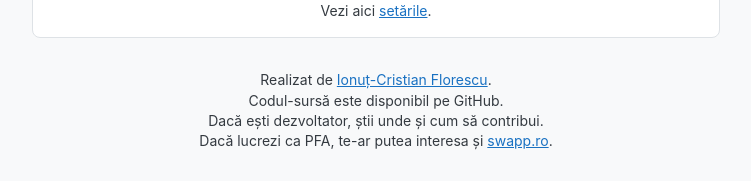
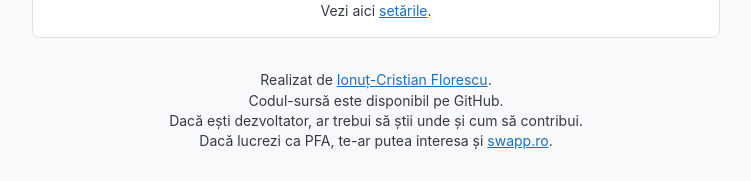
Before and after one commit to taxepfa/taxepfa.github.io, a Next.js app: page / in a window 1280 px wide. Shown: the part 1079-1260 px from the top of the page, without its empty margins (264-1015 px from the left). Built offline with nearby package versions, Linux system fonts and the light colour scheme; no server answers.

Commit message:
Updat efooter text

```diff
--- a/components/Footer.tsx
+++ b/components/Footer.tsx
@@ -12,7 +12,7 @@ export function Footer() {
         <br />
         Codul-sursă este disponibil pe GitHub.
         <br />
-        Dacă ești dezvoltator, știi unde și cum să contribui.
+        Dacă ești dezvoltator, ar trebui să știi unde și cum să contribui.
         <br />
         Dacă lucrezi ca PFA, te-ar putea interesa și <ExternalLink to="https://swapp.ro">swapp.ro</ExternalLink>.
       </Text>
```
